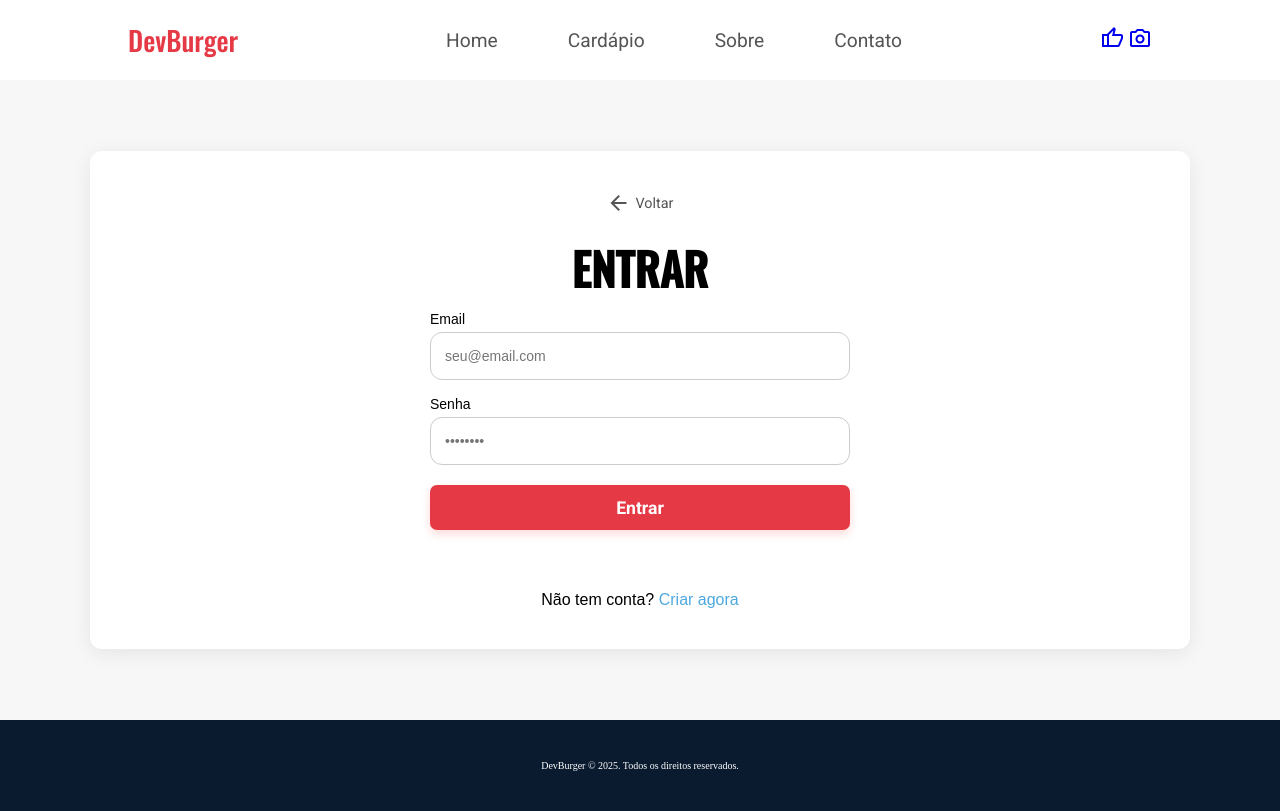
After one commit to davi-morais2008/burger-flask, a Flask app: page /login in a window 1280 px wide. The commit adds this page. Run offline with Flask 3, Linux system fonts and the light colour scheme.

Commit message:
MOD: Adicionando página de cadastro e login.

```diff
--- a/app.py
+++ b/app.py
@@ -17,4 +17,12 @@ def page_product(id):
     produto = recuperar_produtos(id)
     return render_template("produto.html", produto = produto)
 
+@app.route("/cadastro")
+def page_signup():
+    return render_template("cadastro.html")
+
+@app.route("/login")
+def page_login():
+    return render_template("login.html")
+
 app.run(host='0.0.0.0', port=8080, debug=True)
--- /dev/null
+++ b/model/usuario.py
@@ -0,0 +1,5 @@
+from database.conexao import conectar
+import mysql.connector
+
+def cadastrar(usuario, senha):
+    conexao, cursor = conectar()
--- a/templates/layout.html
+++ b/templates/layout.html
@@ -29,12 +29,12 @@
   <!-- Header e Navbar -->
     <header class="header">
       <div class="header__container">
-        <a href="#" class="header__logo">DevBurger</a>
+        <a href="/" class="header__logo">DevBurger</a>
 
         <nav class="header__nav">
           <ul class="header__menu">
             <li class="header__item">
-              <a href="#" class="header__link">Home</a>
+              <a href="/" class="header__link">Home</a>
             </li>
             <li class="header__item">
               <a href="#menu" class="header__link">Cardápio</a>
--- /dev/null
+++ b/templates/login.html
@@ -0,0 +1,135 @@
+{% extends "layout.html" %}
+
+{% block css_adicional %}
+<link rel="stylesheet" href="/static/src/css/pagina2.css">
+
+<style>
+
+/* CENTRALIZAÇÃO TOTAL DA TELA */
+
+.product-detail__container {
+    display: flex;
+    justify-content: center; /* centraliza horizontal */
+    align-items: center;     /* centraliza vertical */
+}
+
+.product-info {
+    margin: 0 auto;          /* garante centralização */
+    width: 100%;
+    max-width: 420px;
+}
+
+.product-detail {
+    display: flex;
+    justify-content: center;
+    align-items: center;
+    min-height: 80vh;
+}
+
+/* Container do formulário */
+.form-container {
+    display: flex;
+    flex-direction: column;
+    align-items: center;
+    width: 100%;
+}
+
+/* Labels com fonte aplicada */
+.label-custom {
+    font-family: 'Poppins', sans-serif;
+    font-size: 14px;
+    font-weight: 500;
+    margin-bottom: 5px;
+    display: block;
+}
+
+/* Inputs estilizados */
+.input-custom {
+    width: 100%;
+    height: 48px;
+    border-radius: 12px;
+    border: 1px solid #ccc;
+    padding: 0 14px;
+    font-size: 14px;
+    font-family: 'Poppins', sans-serif;
+    outline: none;
+    transition: 0.2s;
+}
+
+.input-custom:focus {
+    border-color: #e63946;
+    box-shadow: 0 0 6px rgba(230,57,70,0.4);
+}
+
+/* Espaçamento */
+.field {
+    width: 100%;
+    margin-bottom: 16px;
+}
+
+/* Botão largura total */
+.button-full {
+    width: 100%;
+}
+
+/* Texto inferior */
+.link-text {
+    text-align: center;
+    margin-top: 10px;
+    font-family: 'Poppins', sans-serif;
+}
+
+</style>
+
+{% endblock %}
+
+{% block conteudo %}
+
+<main class="product-detail">
+
+  <div class="product-detail__container" style="justify-content: center;">
+
+    <div class="product-info form-container" style="max-width: 420px;">
+
+      <a href="/" class="product-info__back">
+        <span class="material-symbols-outlined">arrow_back</span> Voltar
+      </a>
+
+      <h1 class="product-info__title" style="text-align: center;">
+        Entrar
+      </h1>
+
+      <form method="POST" action="/login" style="width: 100%;">
+
+        <div class="field">
+          <label class="label-custom">Email</label>
+          <input class="input-custom" type="email" name="email" placeholder="seu@email.com" required>
+        </div>
+
+        <div class="field">
+          <label class="label-custom">Senha</label>
+          <input class="input-custom" type="password" name="senha" placeholder="••••••••" required>
+        </div>
+
+        <div class="product-actions" style="margin-top: 20px;">
+          <button type="submit" class="button button--primary button--large button-full">
+            Entrar
+          </button>
+        </div>
+
+      </form>
+
+      <hr class="divider">
+
+      <p class="link-text">
+        Não tem conta?
+        <a href="/cadastro" style="color: #4ea8de;">Criar agora</a>
+      </p>
+
+    </div>
+
+  </div>
+
+</main>
+
+{% endblock %}
```
Also changed, not shown: templates/cadastro.html (added, +114 -0 lines).
